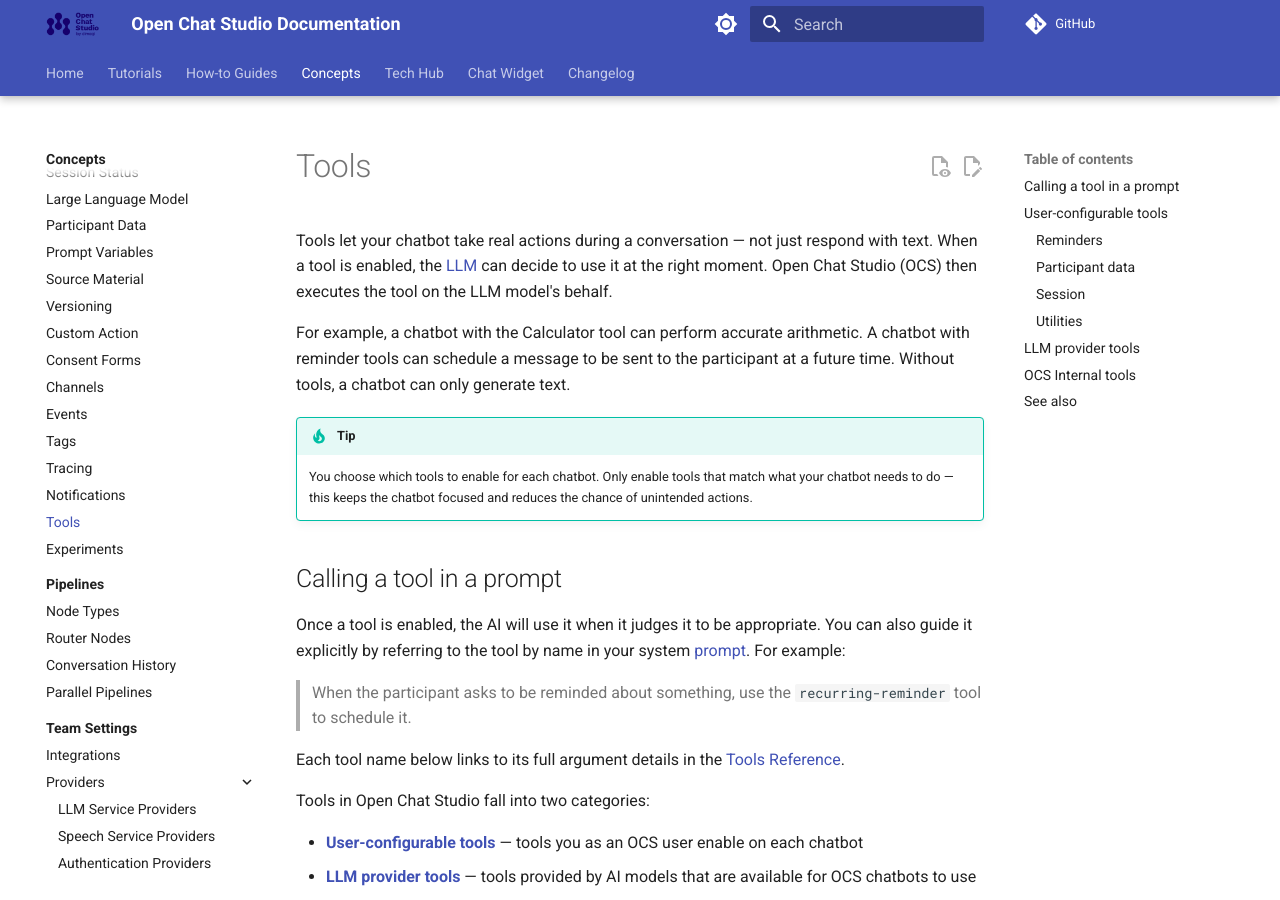
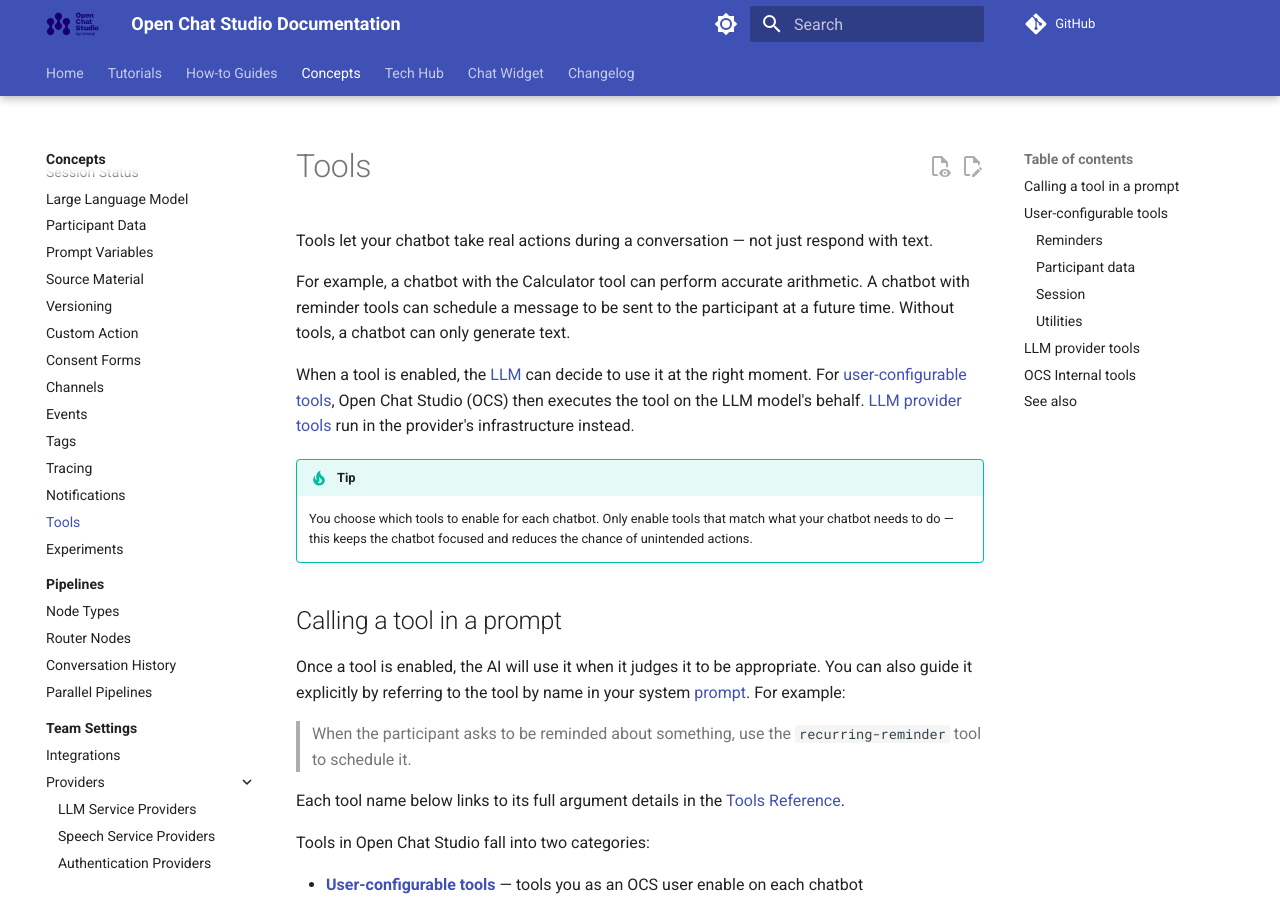
Before and after one commit to dimagi/open-chat-studio-docs, an MkDocs documentation site: the page built from docs/concepts/tools/index.md, in a window 1280 px wide and 900 px high. Built offline with MkDocs 1.6.1 and Material for MkDocs 9.7.7, drawn with Linux system fonts in a browser that asks for light colours; a script that is not in the unit is left out; comment, search, counter and statistics services are not loaded.

Commit message:
Reverted due to Coderabbitai review questions

```diff
--- a/docs/concepts/tools/index.md
+++ b/docs/concepts/tools/index.md
@@ -1,9 +1,11 @@
 # Tools
 
-Tools let your chatbot take real actions during a conversation — not just respond with text. When a tool is enabled, the [LLM](../llm.md) can decide to use it at the right moment.
-Open Chat Studio (OCS) then executes the tool on the LLM model's behalf.
+Tools let your chatbot take real actions during a conversation — not just respond with text.
 
 For example, a chatbot with the Calculator tool can perform accurate arithmetic. A chatbot with reminder tools can schedule a message to be sent to the participant at a future time. Without tools, a chatbot can only generate text.
+
+When a tool is enabled, the [LLM](../llm.md) can decide to use it at the right moment. For [user-configurable tools](#user-configurable-tools), Open Chat Studio (OCS) then executes the tool on the LLM model's behalf.
+[LLM provider tools](#llm-provider-tools) run in the provider's infrastructure instead.
 
 !!! tip
 
```
Also changed, not shown: docs/concepts/pipelines/parallel.md (+3 -3 lines), docs/concepts/tracing.md (+2 -1 lines).
